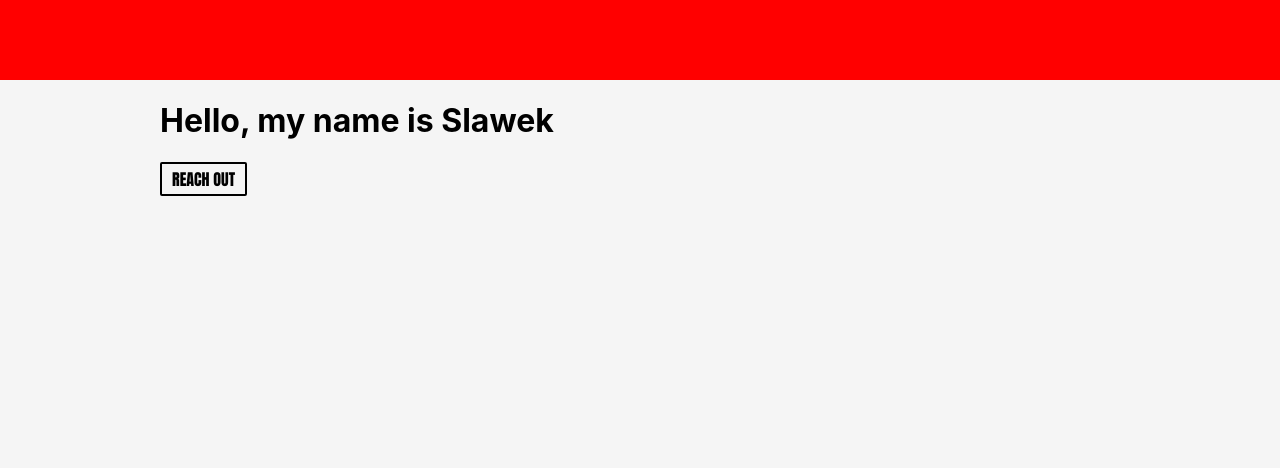
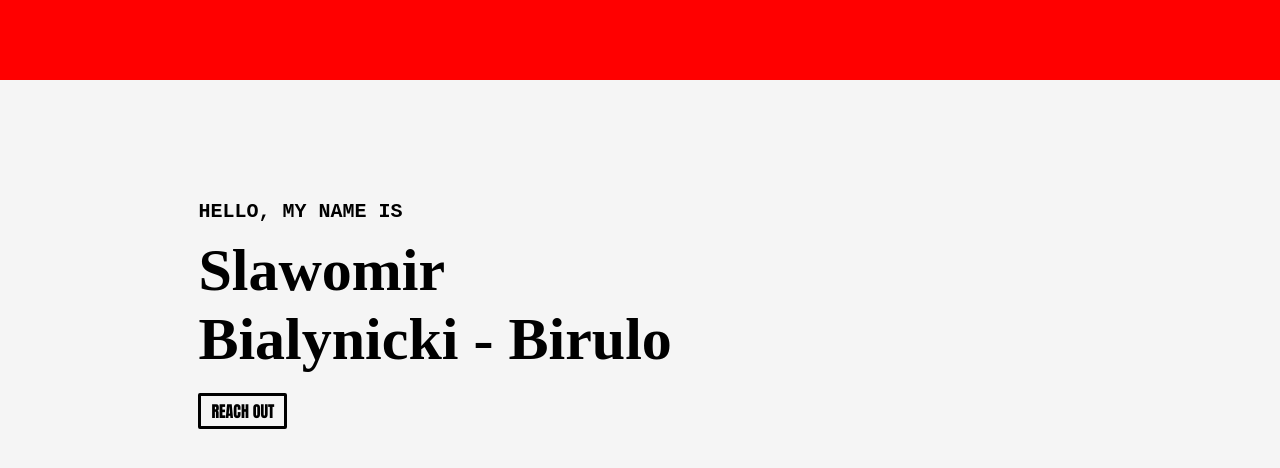
Before and after one commit to sajsdob/portfolio, a React (Create React App) app: page / in a window 1280 px wide. Shown: the top 468 px of the page. Built offline with nearby package versions, Linux system fonts and the light colour scheme.

Commit message:
about resp

```diff
--- a/src/App.js
+++ b/src/App.js
@@ -36,7 +36,7 @@ class App extends Component {
     return (
       <div className="App">
         <Footer changeSideBarClass={this.changeSideBarClass} />
-        <Sidebar sidebarClass={this.state.sidebarClass} />
+        <Sidebar changeSideBarClass={this.changeSideBarClass} sidebarClass={this.state.sidebarClass} />
         <div className='container'>
           <About />
           <div id='projects'></div>
--- a/src/components/About/About.js
+++ b/src/components/About/About.js
@@ -16,8 +16,9 @@ class About extends Component {
     render() {
         return (
             <div className="About">
-                <h1>Hello, my name is Slawek</h1>
-                <h2></h2>
+                <h1>HELLO, MY NAME IS</h1>
+                <h2>Slawomir</h2>
+                <h2>Bialynicki - Birulo</h2>
                 <h3></h3>
                 <div>
                     <p></p>
--- a/src/components/About/About.scss
+++ b/src/components/About/About.scss
@@ -1,5 +1,16 @@
+.About {
+    h1 {
+
+        font-family: monospace;
+        font-size: 20px;
+    }
+    h2 {
+        font-family: "Times New Roman", Times, serif;
+        font-size: 60px;
+        margin:  0;
+    }
     .contact-me {
-    border: black 2px solid;
+        border: black 3px solid;
         display: inline-block;
         line-height: 30px;
         border-radius: 2px;
@@ -17,3 +28,21 @@
             color: black;
         }
     }
+}
+
+// Mobile Styles
+@media only screen and (max-width: 960px) {
+    .About {
+        text-align: center;
+        margin-top: 10vh;
+    }
+}
+
+/* Desktop Styles */
+@media only screen and (min-width: 961px) {
+    .About {
+        text-align: left;
+        margin-top: 15vh;
+        margin-left: 3vw;
+    }
+}
--- a/src/components/Footer/Footer.js
+++ b/src/components/Footer/Footer.js
@@ -43,9 +43,9 @@ class Footer extends Component {
     const window = e.currentTarget;
 
     if (this.prev > window.scrollY) {
-      document.getElementsByClassName("nav-bar")[0].style.top = "0";
+      this.nav.style.top = "0";
     } else if (this.prev < window.scrollY) {
-      document.getElementsByClassName("nav-bar")[0].style.top = "-11vh";
+      this.nav.style.top = "-11vh";
     }
     this.prev = window.scrollY;
   };
@@ -53,7 +53,7 @@ class Footer extends Component {
 
   render() {
     return (
-      <nav id='aboutme'  className='nav-bar'>
+      <nav ref= {(nav)=>{this.nav = nav}} id='aboutme'  className='nav-bar'>
         <ol className='nav-list'>
           <li><a href='/#aboutme'>ABOUT ME</a></li>
           <li><a href='/#projects'>PROJECTS</a></li>
--- a/src/components/Sidebar/Sidebar.js
+++ b/src/components/Sidebar/Sidebar.js
@@ -13,9 +13,9 @@ class Sidebar extends Component {
         return (
             <div className={this.props.sidebarClass}>
                 <ul className='sideBarList'>
-                    <li><a href='/#aboutme'>ABOUT ME</a></li>
-                    <li><a href='/#projects'>PROJECTS</a></li>
-                    <li><a href='/#education'>EDUCATION</a></li>
+                    <li onClick={this.props.changeSideBarClass}><a href='/#aboutme'>ABOUT ME</a></li>
+                    <li onClick={this.props.changeSideBarClass}><a href='/#projects'>PROJECTS</a></li>
+                    <li onClick={this.props.changeSideBarClass}><a href='/#education'>EDUCATION</a></li>
                 </ul>
             </div>
         )
```
Lines whose indentation alone changed are shown as unchanged.
